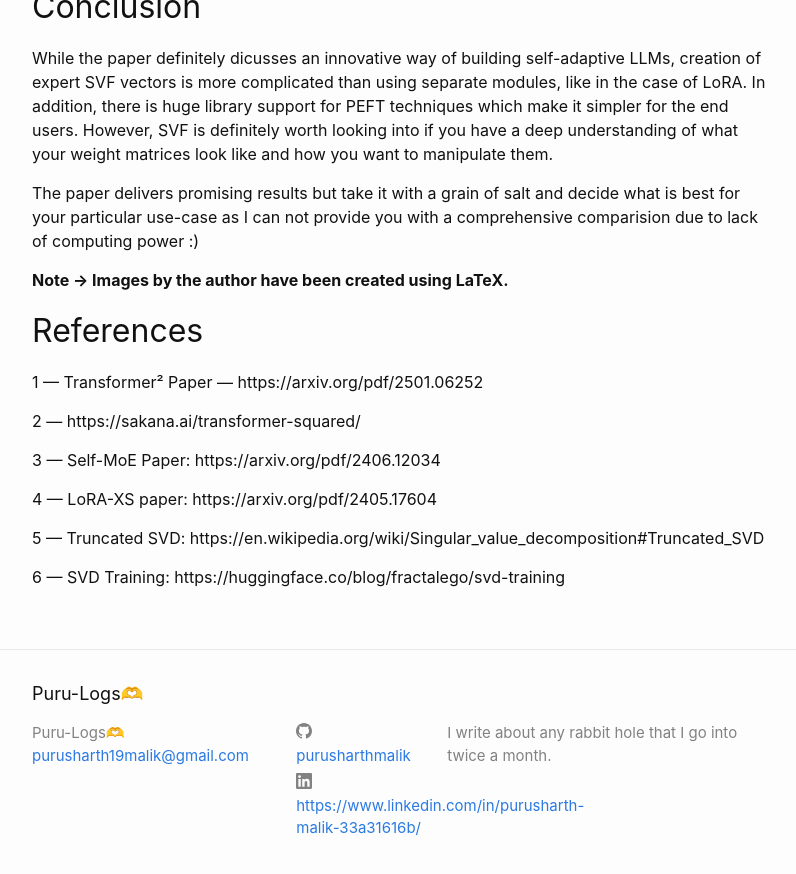
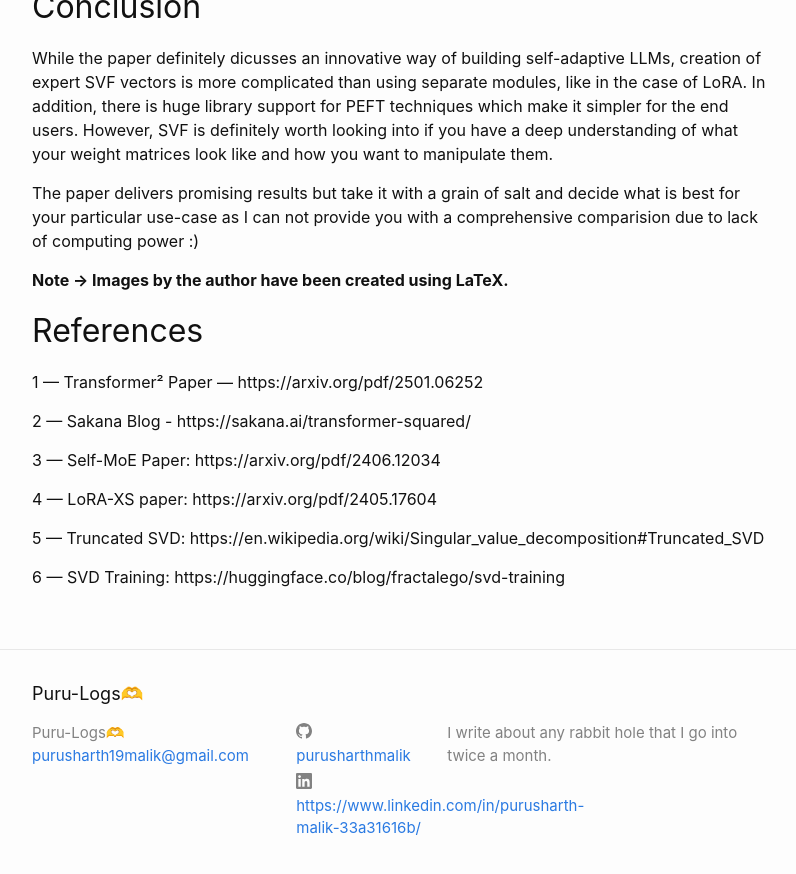
Before and after one commit to purusharthmalik/purusharthmalik.github.io, a Jekyll site: the page built from _posts/2025-01-04-transformer_squared.md, in a window 1280 px wide and 900 px high, scrolled down 6330 px. Shown: the top 874 px of the window, without its empty margins (238-1034 px from the left). Built offline with Jekyll 4.4.1, drawn with Linux system fonts in a browser that asks for light colours.

Commit message:
New Post

```diff
--- a/_posts/2025-01-04-transformer_squared.md
+++ b/_posts/2025-01-04-transformer_squared.md
@@ -199,7 +199,7 @@ The paper delivers promising results but take it with a grain of salt and decide
 
 1 — Transformer² Paper — https://arxiv.org/pdf/2501.06252
 
-2 — https://sakana.ai/transformer-squared/
+2 — Sakana Blog - https://sakana.ai/transformer-squared/
 
 3 — Self-MoE Paper: https://arxiv.org/pdf/2406.12034
 
```
Also changed, not shown: other parts of _posts/2025-01-04-transformer_squared.md (+1 -1 lines).
